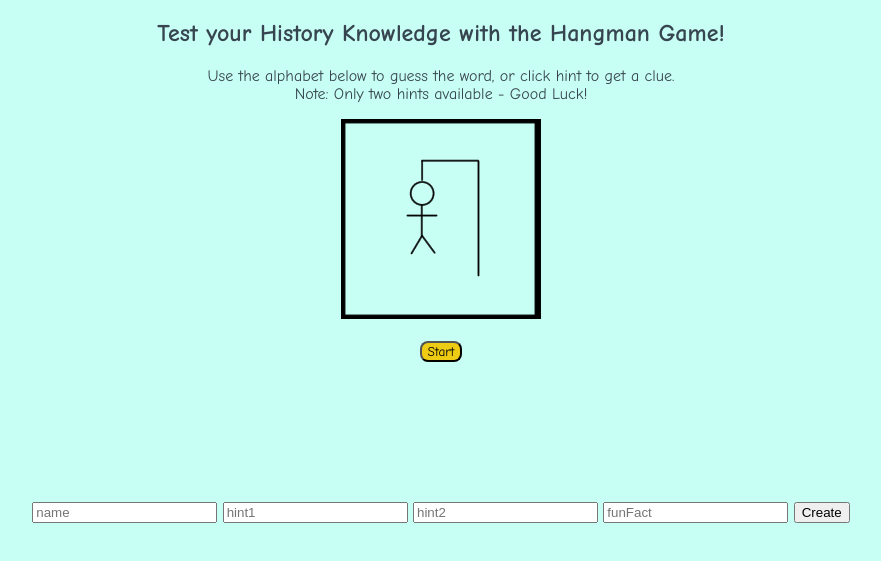
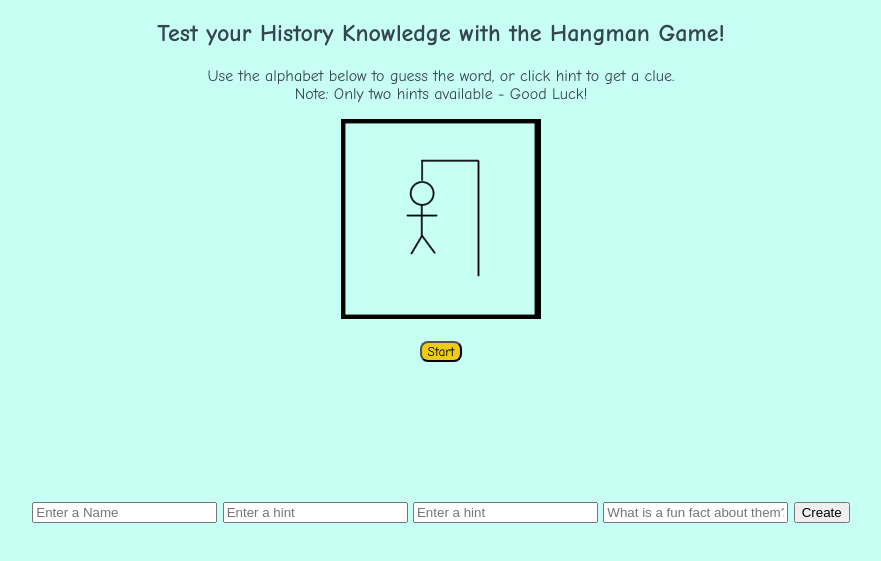
Before and after one commit to JamesThreadgill97/The-Undefinable-Project, a plain HTML site: page front-end/index.html in a window 1280 px wide. Shown: the part 61-622 px from the top of the page, without its empty margins (199-1080 px from the left). Drawn offline with nearby package versions, Linux system fonts and the light colour scheme.

Commit message:
Change Placeholder

```diff
--- a/front-end/index.html
+++ b/front-end/index.html
@@ -46,10 +46,10 @@
           </div>
 
           <form id="create-form">
-            <input type="text" name="name" placeholder="name">
-            <input type="text" name="hint1" placeholder="hint1">
-            <input type="text" name="hint2" placeholder="hint2">
-            <input type="text" name="funFact" placeholder="funFact">
+            <input type="text" name="name" placeholder="Enter a Name">
+            <input type="text" name="hint1" placeholder="Enter a hint">
+            <input type="text" name="hint2" placeholder="Enter a hint">
+            <input type="text" name="funFact" placeholder="What is a fun fact about them?">
             <input type="submit" value="Create">
         </form>
 
```
